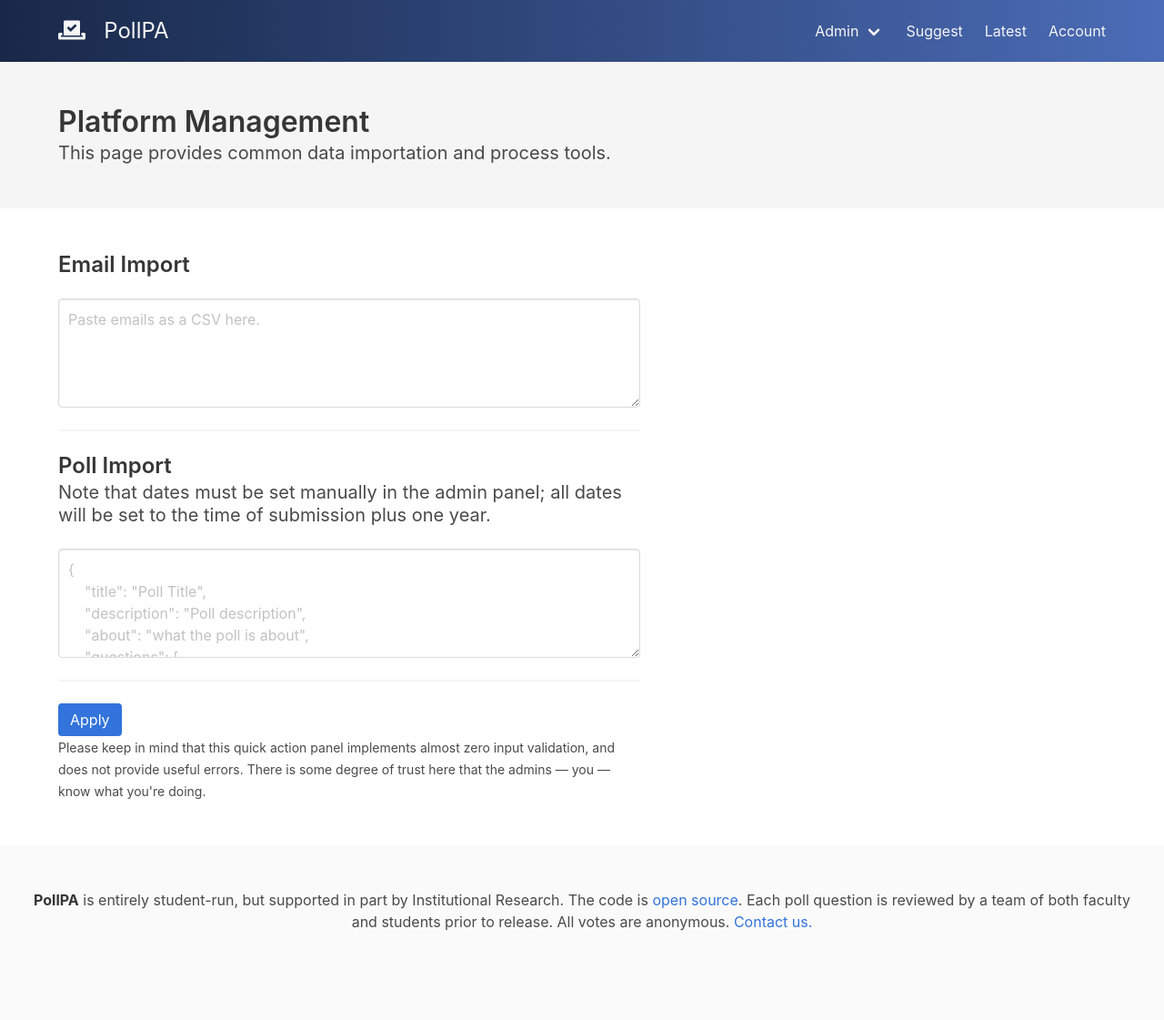
After one commit to pollpa/PollPA, a Django app: page /management/ in a window 1280 px wide. The commit adds this page. Shown: the whole page at 91% size. Run offline with Django 3.2, Linux system fonts and the light colour scheme; a user stored in the database is signed in.

Commit message:
Add management

```diff
--- a/pollpa/polls/static/polls/CSS/main.css
+++ b/pollpa/polls/static/polls/CSS/main.css
@@ -1,9 +1,9 @@
 nav {
   background: #4b6cb7;
   /* fallback for old browsers */
-  background: -webkit-linear-gradient(to right, #182848, #4b6cb7);
+  background: -webkit-linear-gradient(to right, #182848, #4b6cb7) !important;
   /* Chrome 10-25, Safari 5.1-6 */
-  background: linear-gradient(to right, #182848, #4b6cb7);
+  background: linear-gradient(to right, #182848, #4b6cb7) !important;
   /* W3C, IE 10+/ Edge, Firefox 16+, Chrome 26+, Opera 12+, Safari 7+ */
   padding-top: 8px;
   padding-bottom: 8px; }
--- a/pollpa/polls/static/polls/SCSS/_nav.scss
+++ b/pollpa/polls/static/polls/SCSS/_nav.scss
@@ -2,9 +2,9 @@ nav {
   // GRADIENT
   background: #4b6cb7;
   /* fallback for old browsers */
-  background: -webkit-linear-gradient(to right, #182848, #4b6cb7);
+  background: -webkit-linear-gradient(to right, #182848, #4b6cb7) !important;
   /* Chrome 10-25, Safari 5.1-6 */
-  background: linear-gradient(to right, #182848, #4b6cb7);
+  background: linear-gradient(to right, #182848, #4b6cb7) !important;
   /* W3C, IE 10+/ Edge, Firefox 16+, Chrome 26+, Opera 12+, Safari 7+ */
 
   padding-top: 8px;
--- /dev/null
+++ b/pollpa/polls/templates/polls/management.html
@@ -0,0 +1,63 @@
+{% extends 'polls/content.html' %}
+
+{% block title %}
+<title>Platform Management • PollPA</title>
+{% endblock %}
+
+{% block header %}
+<section class="hero is-light">
+  <div class="hero-body">
+    <div class="container">
+      <h1 class="title">
+        Platform Management
+      </h1>
+      <h2 class="subtitle">
+        This page provides common data importation and process tools.
+      </h2>
+    </div>
+  </div>
+</section>
+{% endblock %}
+
+{% block content %}
+<form action="/management/" method="post">
+  {% csrf_token %}
+  {% if submitted %}
+  <div class="notification is-success">
+    <strong>All set!</strong> The requested action was successful.
+  </div>
+  {% endif %}
+  {% for message in messages %}
+  <div class="notification is-info">
+    <strong>{{message.title}}</strong> {{message.description}}
+  </div>
+  {% endfor %}
+  <h2 class="title is-4">Email Import</h2>
+  <textarea class="textarea" placeholder="Paste emails as a CSV here." name="emails"></textarea>
+  <hr>
+  <h2 class="title is-4">Poll Import</h2>
+  <p class="subtitle">Note that dates must be set manually in the admin panel; all dates will be set to the time of submission plus one year.</p>
+  <textarea class="textarea" placeholder='{
+    "title": "Poll Title",
+    "description": "Poll description",
+    "about": "what the poll is about",
+    "questions": [
+      {
+        "text": "Question text",
+        "description": "Optional description",
+        "kind": "MS or SS",
+        "chart": "bar, binary-slider, or pie",
+        "options": [
+          {
+            "text": "Option text",
+            "description": "Optional description"
+          }
+        ]
+      }
+    ]
+  }' name="poll"></textarea>
+  <hr>
+  <button class="button is-link light" type="submit">Apply</button>
+  <p><small>Please keep in mind that this quick action panel implements almost zero input validation, and does not provide useful errors. There is some degree of trust here that the admins &mdash; you &mdash; know what you're doing.</small></p>
+</form>
+{% endblock %}
--- a/pollpa/polls/templates/polls/nav.html
+++ b/pollpa/polls/templates/polls/nav.html
@@ -18,7 +18,15 @@
     <div class="navbar-menu" id="navMenu">
       <div class="navbar-end">
         {% if request.user.is_superuser %}
-        <a class="navbar-item has-text-warning has-text-weight-bold" href="/admin">Admin</a>
+        <div class="navbar-item has-dropdown is-hoverable">
+          <a class="navbar-link">
+            Admin
+          </a>
+          <div class="navbar-dropdown is-boxed" role="menu">
+            <a class="navbar-item" href="{% url 'management' %}">Quick Management</a>
+            <a class="navbar-item" href="/admin">Admin Panel</a>
+          </div>
+        </div>
         {% endif %}
         {% if request.user.is_authenticated %}
         <a class="navbar-item" href="{% url 'suggest' %}">Suggest</a>
--- a/pollpa/polls/urls.py
+++ b/pollpa/polls/urls.py
@@ -13,4 +13,5 @@ urlpatterns = [
     path('account/', views.account, name="account"),
     path('suggest/', views.suggest, name="suggest"),
     path('latest/', views.latest, name="latest"),
+    path('management/', views.management, name="management"),
 ]
--- a/pollpa/polls/views.py
+++ b/pollpa/polls/views.py
@@ -4,12 +4,14 @@ from django.template import loader
 from django.contrib.auth import authenticate, login, logout
 from django.contrib.auth.decorators import login_required
 from django.contrib.auth.models import User
-from datetime import datetime
-from .models import Poll, QuestionOption, VoteFingerprint, Vote, VoteChoice, Suggestion, AuthToken, AuthorizedEmail
+from datetime import datetime, timedelta
+from .models import Poll, QuestionOption, VoteFingerprint, Vote, VoteChoice, Suggestion, AuthToken, AuthorizedEmail, Question
 from .models import Profile
 from django.db.models import Count
 from .email import send_email
-
+from django.contrib.auth.decorators import user_passes_test
+import json
+from django.utils import timezone
 
 def index(request):
     polls = [poll for poll in Poll.objects.all().order_by("-closes")
@@ -258,3 +260,45 @@ def logout_everywhere(request):
     logout(request.user)
     AuthToken.objects.filter(user=request.user).delete()
     return redirect("index")
+
+@user_passes_test(lambda u: u.is_superuser)
+def management(request):
+
+    submitted = False
+    messages = []
+
+    if request.method == "POST":
+        poll_raw = request.POST.get("poll", "")
+        emails = request.POST.get("emails", "")
+
+        # Check if there is a question to import
+        if len(poll_raw) > 0:
+            poll_data = json.loads(poll_raw)
+            time = timezone.now() + timedelta(days=365)
+            poll = Poll.objects.create(title=poll_data.get("title"), description=poll_data.get("description"), about=poll_data.get("about"), available=time, closes=time, public=time)
+            for question_obj in poll_data.get("questions"):
+                question = Question.objects.create(poll=poll, text=question_obj.get("text"), description=question_obj.get("description", ""), kind=question_obj.get("kind"), chart=question_obj.get("chart"))
+                i = 0
+                for option_obj in question_obj.get("options"):
+                    option = QuestionOption.objects.create(question=question, sorting_key=i, text=option_obj.get("text"), description=option_obj.get("description", ""))
+                    i += 1
+            submitted = True
+            messages.append({
+                "title": "Successfully imported question!",
+                "description": "Be sure to input correct dates in the dashboard."
+            })
+        if len(emails) > 0:
+            lines = emails.split("\n")
+            for line in lines:
+                email, graduation_year = line.replace(" ", "").split(",")
+                AuthorizedEmail.objects.get_or_create(email=email, grade=int(graduation_year))
+            submitted = True
+            messages.append({
+                "title": "Successfully imported %s users!" % (str(len(lines))),
+                "description": "These users can now register."
+            })
+    print(messages)
+    return render(request, 'polls/management.html', {
+        "submitted": submitted,
+        "messages": messages
+    })
```
Also changed, not shown: 1 other file.
